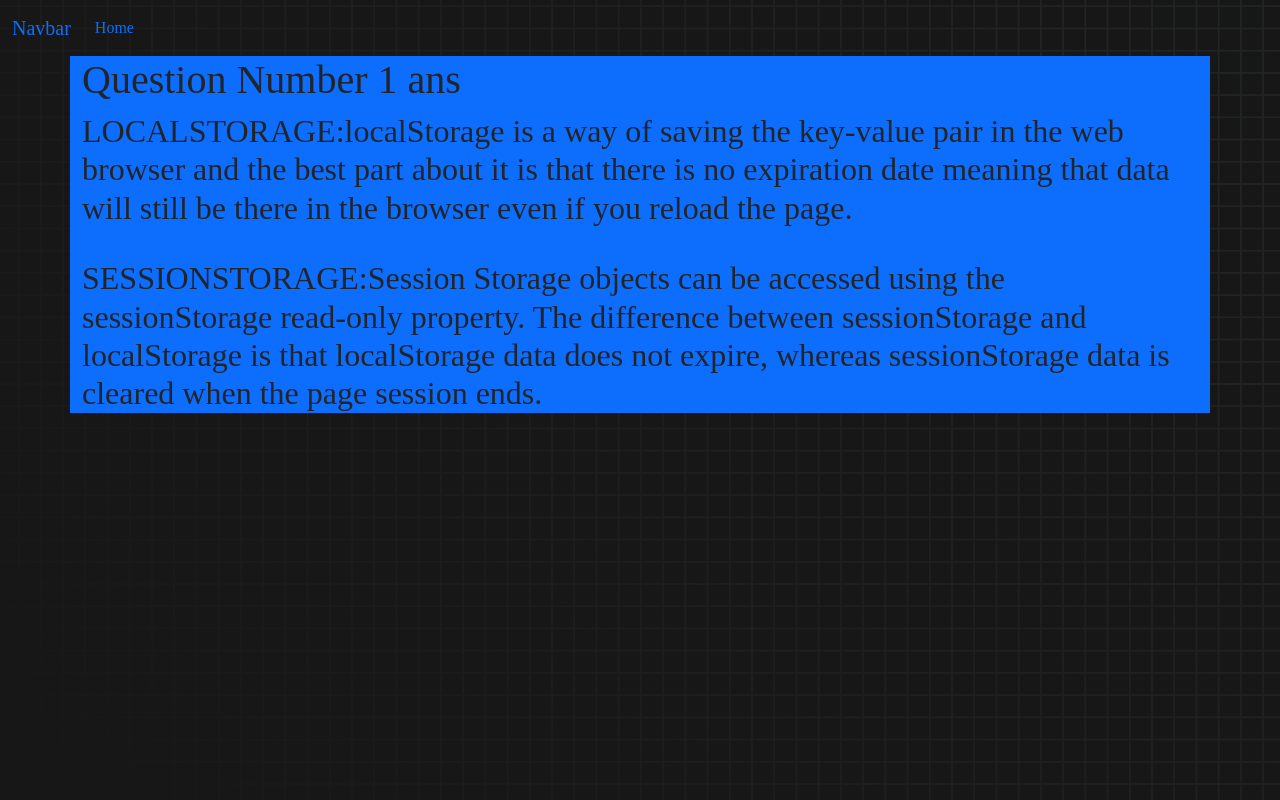
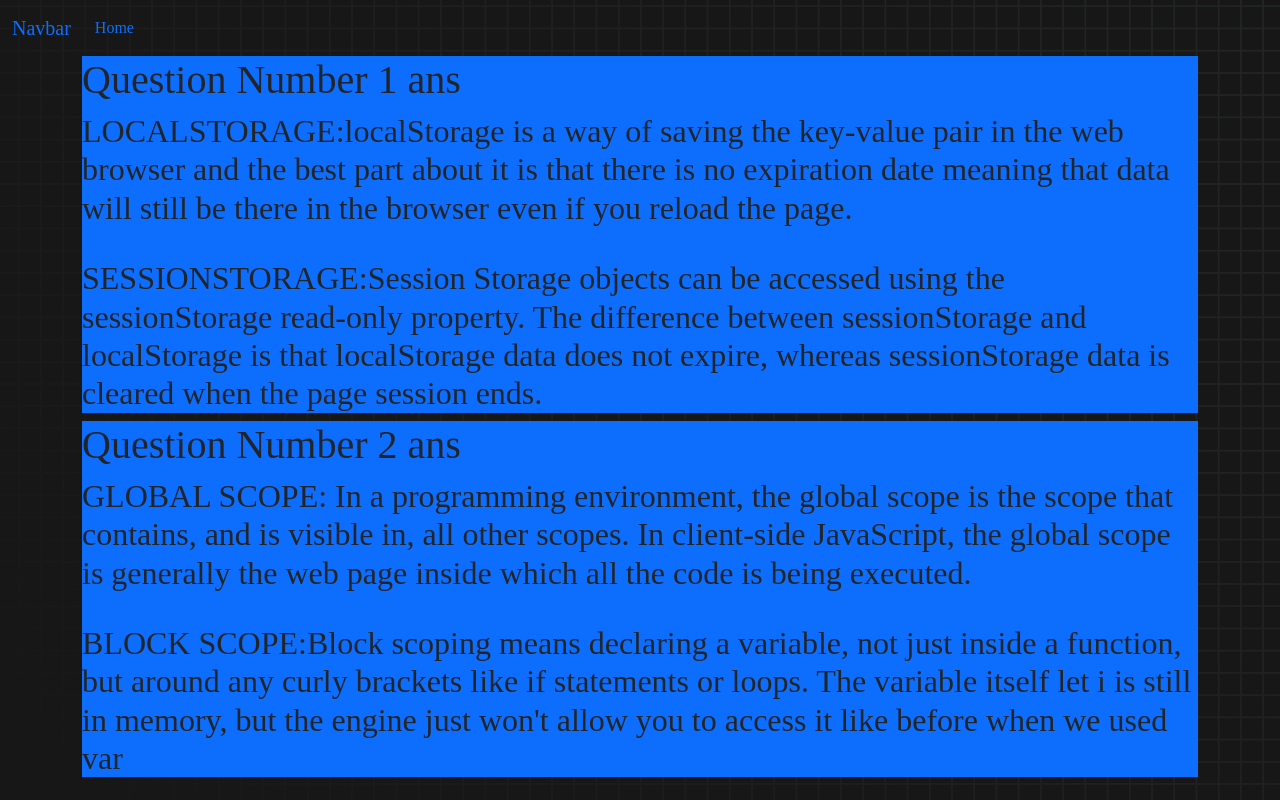
Before and after one commit to Rakibhasaniu/debug-test, a plain HTML site: page blog.html in a window 1280 px wide. Drawn offline with nearby package versions, Linux system fonts and the light colour scheme.

Commit message:
ques no 2 added

```diff
--- a/blog.html
+++ b/blog.html
@@ -79,12 +79,18 @@
     <!-- -----------------navbar end------------------- -->
     <!-- ---------------container section start -------------------- -->
     <section>
-        <div class="container bg-primary">
-            <div>
+        <div class="container ">
+            <div class="bg-primary">
                 <h1>Question Number 1 ans</h1>
                 <h2>LOCALSTORAGE:localStorage is a way of saving the key-value pair in the web browser and the best part about it is that there is no expiration date meaning that data will still be there in the browser even if you reload the page.</h2>
                 <br>
                 <h2>SESSIONSTORAGE:Session Storage objects can be accessed using the sessionStorage read-only property. The difference between sessionStorage and localStorage is that localStorage data does not expire, whereas sessionStorage data is cleared when the page session ends.</h2>
+            </div>
+            <div class="bg-primary">
+                <h1>Question Number 2 ans</h1>
+                <h2>GLOBAL SCOPE: In a programming environment, the global scope is the scope that contains, and is visible in, all other scopes. In client-side JavaScript, the global scope is generally the web page inside which all the code is being executed.</h2>
+                <br>
+                <h2>BLOCK SCOPE:Block scoping means declaring a variable, not just inside a function, but around any curly brackets like if statements or loops. The variable itself let i is still in memory, but the engine just won't allow you to access it like before when we used var</h2>
             </div>
         </div>
     </section>
```
